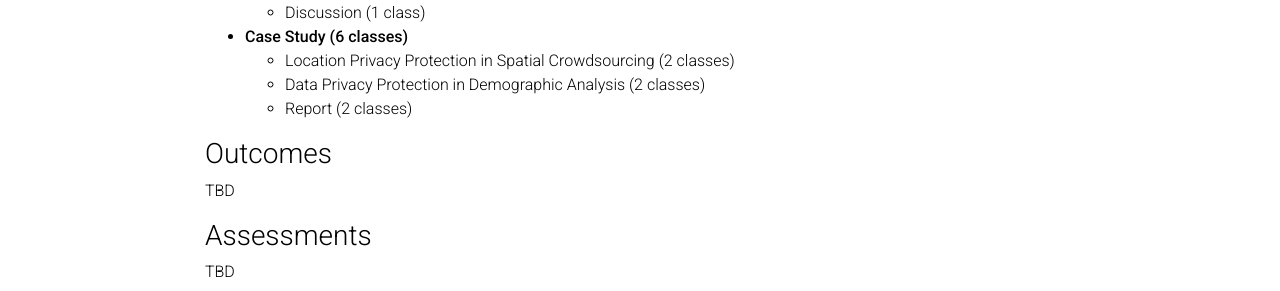
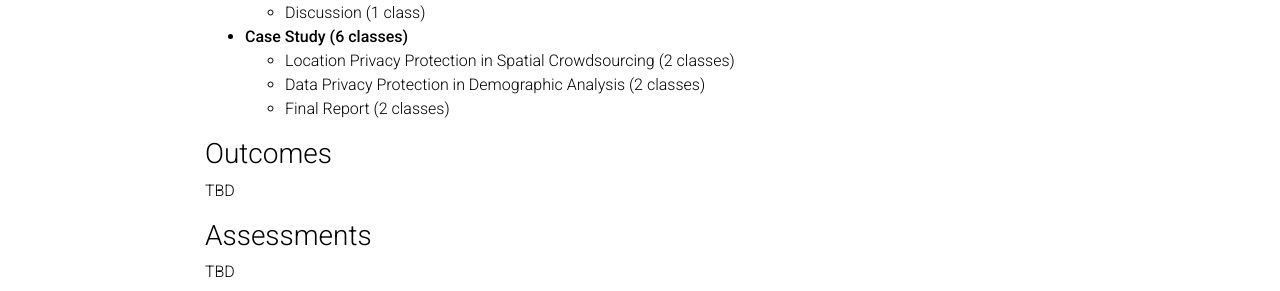
Before and after one commit to chenxiunt/chenxiunt.github.io, a Jekyll site: the page built from _teaching/DataPrivacyAI.markdown, in a window 1280 px wide and 1350 px high. Shown: the part 816-1107 px from the top of the window. Built offline with Jekyll 4.4.1, drawn with Linux system fonts in a browser that asks for light colours; comment, search, counter and statistics services are not loaded; a style sheet for code colours, icons or effects is not loaded.

Commit message:
Update DataPrivacyAI.markdown

```diff
--- a/_teaching/DataPrivacyAI.markdown
+++ b/_teaching/DataPrivacyAI.markdown
@@ -34,7 +34,7 @@ This course introduces how the advancement of machine learning and deep learning
 * **Case Study (6 classes)**
   * Location Privacy Protection in Spatial Crowdsourcing (2 classes)
   * Data Privacy Protection in Demographic Analysis (2 classes)
-  * Report (2 classes)
+  * Final Report (2 classes)
 
 ### Outcomes ###
 TBD
```
